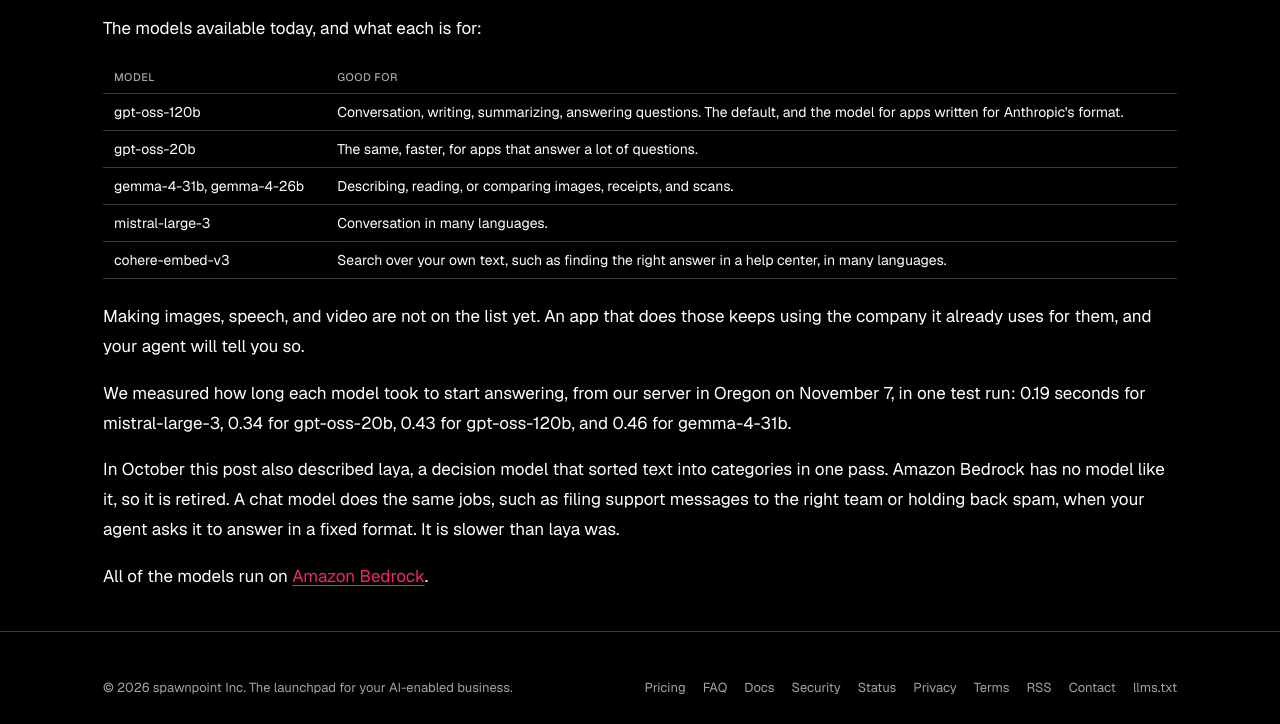
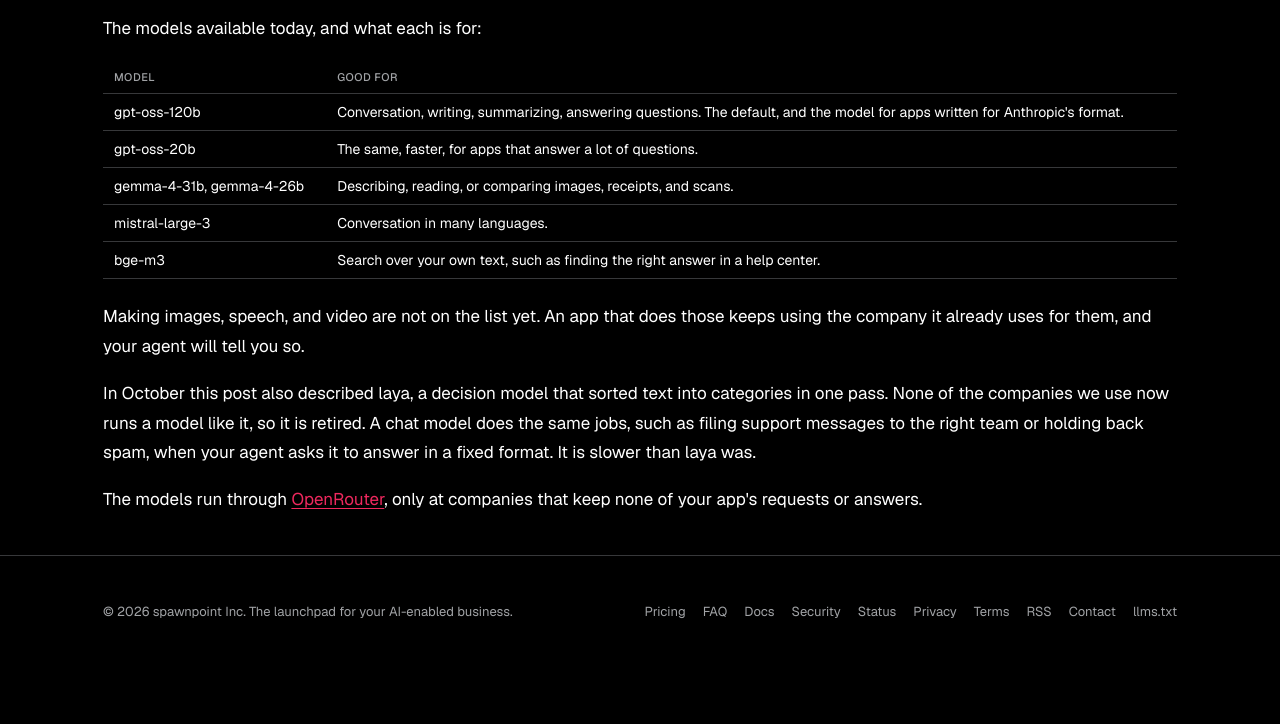
Before and after one commit to spawnpoint-inc/spawnpoint-site, a plain HTML site: page blog/ai-without-a-key/index.html in a window 1280 px wide. Shown: the part 721-1445 px from the top of the page. After the commit the page ends 1369 px from the top, so only its background shows below. Drawn offline with nearby package versions, Linux system fonts and the light colour scheme; a web font is replaced by a local one.

Commit message:
blog: build from spawnpoint-inc/spawnpoint@e99be95

```diff
--- a/blog/ai-without-a-key/index.html
+++ b/blog/ai-without-a-key/index.html
@@ -57,15 +57,14 @@
           <h1>You can spawn AI apps now</h1>
           <p class="post-meta"><time datetime="2026-10-12">October 12, 2026</time> · spawnpoint</p>
         </header>
-        <div class="prose"><p>Updated in November 2026: the open models now run on Amazon Bedrock, in
-Amazon Web Services' Oregon region. Our account is set so that Amazon keeps
-none of your app's requests or answers, does not use them to train models, and
-does not share them with the companies that make the models. The model list
-below is the new one. Search runs there too, under the same terms, on
-Cohere's model cohere-embed-v3. An app that searched its own text with the
-old search model, bge-m3, needs its search rebuilt with the new one, and your
-agent can do that when it next updates the app. The decision model laya is
-retired.</p>
+        <div class="prose"><p>Updated in November 2026: the open models now run through OpenRouter, a
+service that passes each request on to a company that runs the model. We let
+it use only companies that keep none of your app's requests or answers and do
+not train models on them. They are US companies, except for mistral-large-3,
+which runs at Mistral AI in France. OpenRouter keeps none of them either. The
+search model bge-m3 now has the same promise, so your agent moves an app's
+search along with its chat. The model list below is the current one. The
+decision model laya is retired.</p>
 <p>Your apps on spawnpoint can now use open-source AI models, with no provider
 account to make and no key to paste in. Open-source models cost a fraction of
 the closed models from the big labs to run.
@@ -111,23 +110,20 @@ extra charge for the models. If that changes, we will say so first.</p>
 <td>Conversation in many languages.</td>
 </tr>
 <tr>
-<td>cohere-embed-v3</td>
-<td>Search over your own text, such as finding the right answer in a help center, in many languages.</td>
+<td>bge-m3</td>
+<td>Search over your own text, such as finding the right answer in a help center.</td>
 </tr>
 </tbody>
 </table>
 <p>Making images, speech, and video are not on the list yet. An app that does
 those keeps using the company it already uses for them, and your agent will
 tell you so.</p>
-<p>We measured how long each model took to start answering, from our server in
-Oregon on November 7, in one test run: 0.19 seconds for mistral-large-3, 0.34
-for gpt-oss-20b, 0.43 for gpt-oss-120b, and 0.46 for gemma-4-31b.</p>
 <p>In October this post also described laya, a decision model that sorted text
-into categories in one pass. Amazon Bedrock has no model like it, so it is
-retired. A chat model does the same jobs, such as filing support messages to
-the right team or holding back spam, when your agent asks it to answer in a
-fixed format. It is slower than laya was.</p>
-<p>All of the models run on <a href="https://aws.amazon.com/bedrock/">Amazon Bedrock</a>.</p>
+into categories in one pass. None of the companies we use now runs a model
+like it, so it is retired. A chat model does the same jobs, such as filing
+support messages to the right team or holding back spam, when your agent asks
+it to answer in a fixed format. It is slower than laya was.</p>
+<p>The models run through <a href="https://openrouter.ai">OpenRouter</a>, only at companies that keep none of your app's requests or answers.</p>
 </div>
       </article>
 
```
Also changed, not shown: sitemap.xml (+8 -8 lines).
